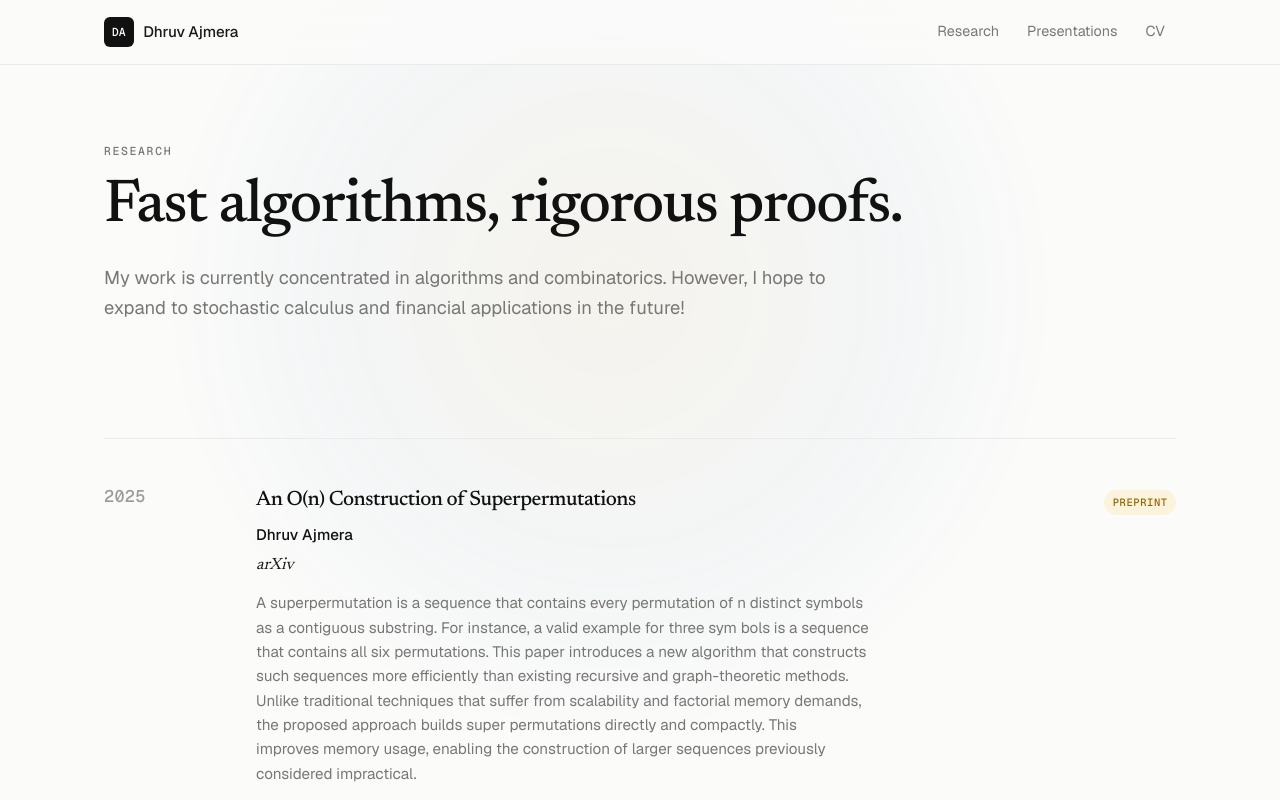
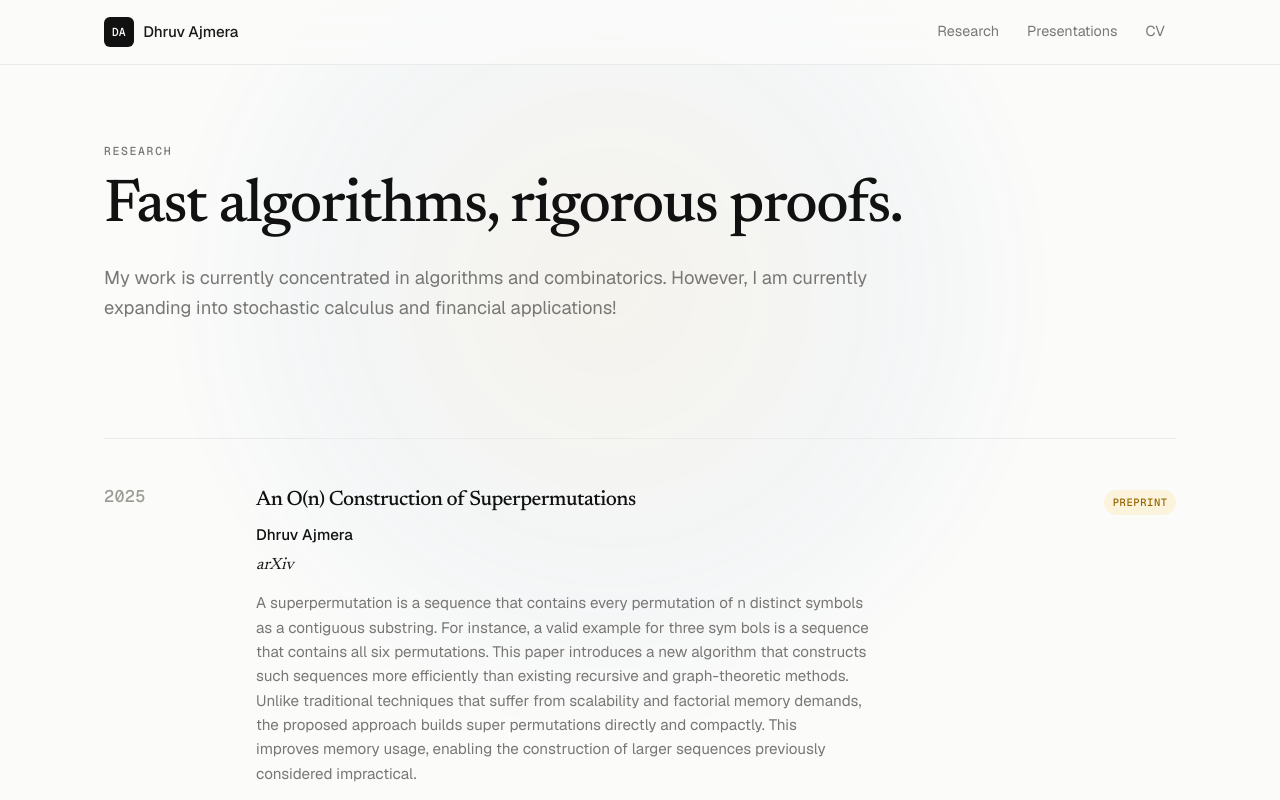
Before and after one commit to dajmera-24/dajmera-24.github.io, an Astro site: page /publications in a window 1280 px wide. Shown: the top 800 px of the page. Built offline with nearby package versions, Linux system fonts and the light colour scheme; Astro itself is replaced by a stand-in of ours.

Commit message:
minor edits

```diff
--- a/src/pages/publications/index.astro
+++ b/src/pages/publications/index.astro
@@ -32,7 +32,7 @@ const typeVariant: Record<string, 'red' | 'blue' | 'green' | 'yellow' | 'violet'
   <PageHeader
     eyebrow="Research"
     title="Fast algorithms, rigorous proofs."
-    lead="My work is currently concentrated in algorithms and combinatorics. However, I hope to expand to stochastic calculus and financial applications in the future!"
+    lead="My work is currently concentrated in algorithms and combinatorics. However, I am currently expanding into stochastic calculus and financial applications!"
   />
 
   <section class="section-tight container">
```
